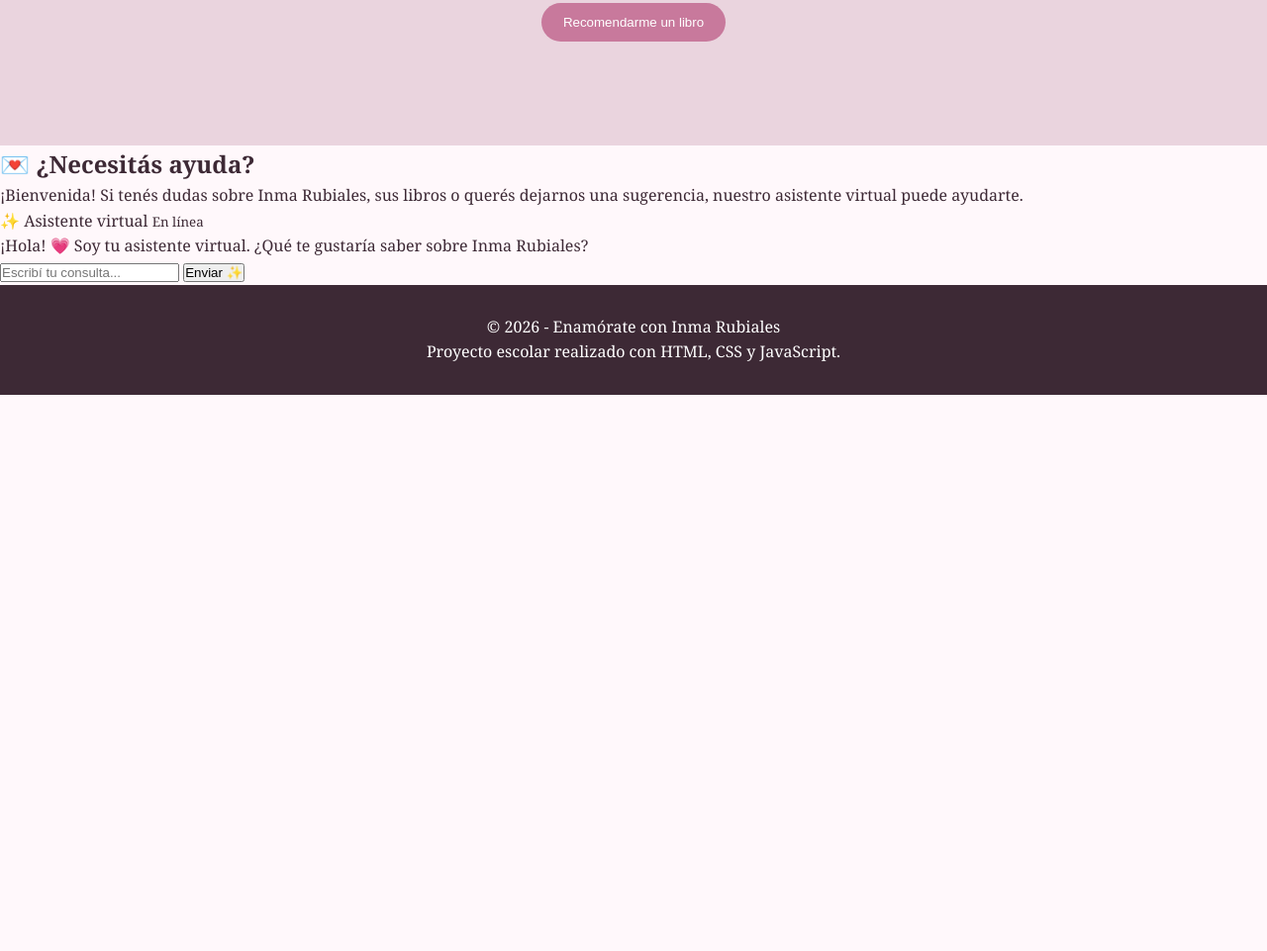
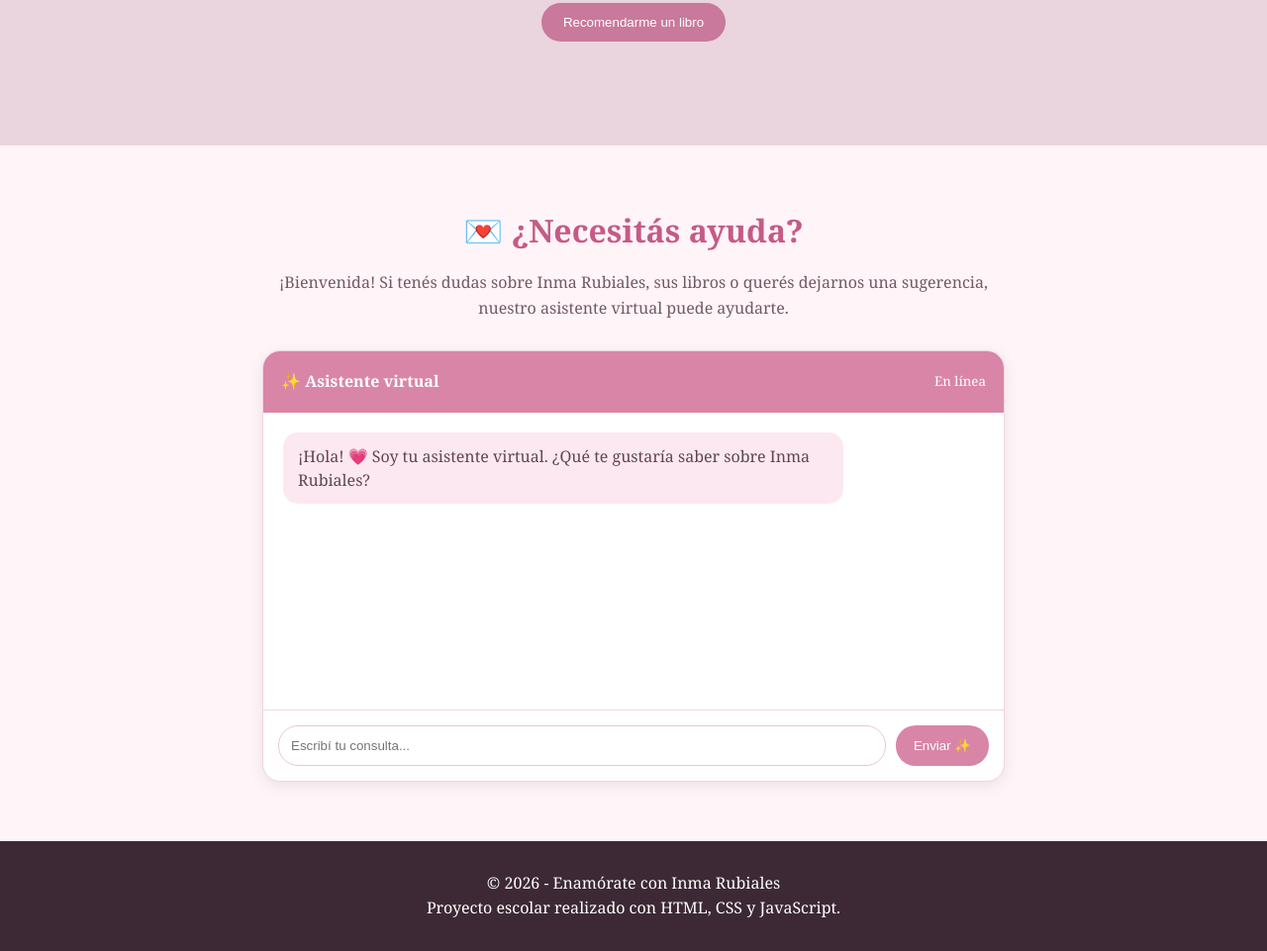
Before and after one commit to jazminfrigidi-creator/enamorate-con-inma-rubiales, a plain HTML site: page index.html in a window 1280 px wide. Shown: the part 2723-3684 px from the top of the page at 99% size. Before the commit the page ends 3122 px from the top, so only its background shows below. Drawn offline with Linux system fonts and the light colour scheme.

Commit message:
Update style.css

```diff
--- a/style.css
+++ b/style.css
@@ -17,6 +17,112 @@ body {
     background-color: #fff8fb;
     color: #3d2935;
     line-height: 1.6;
+}
+
+
+/* SECCIÓN DE AYUDA */
+
+.ayuda-section {
+  padding: 60px 20px;
+  background-color: #fff4f8;
+  text-align: center;
+}
+
+.ayuda-container {
+  max-width: 750px;
+  margin: auto;
+}
+
+.ayuda-section h2 {
+  color: #c45b86;
+  font-size: 32px;
+  margin-bottom: 15px;
+}
+
+.ayuda-descripcion {
+  color: #725966;
+  font-size: 16px;
+  line-height: 1.6;
+  margin-bottom: 30px;
+}
+
+.chat-box {
+  background: white;
+  border-radius: 18px;
+  overflow: hidden;
+  box-shadow: 0 4px 15px rgba(0,0,0,0.08);
+  border: 1px solid #f1d4e0;
+}
+
+.chat-header {
+  background: #d985a7;
+  color: white;
+  padding: 18px;
+  display: flex;
+  justify-content: space-between;
+  align-items: center;
+}
+
+.chat-header span {
+  font-weight: bold;
+}
+
+.chat-mensajes {
+  height: 300px;
+  padding: 20px;
+  overflow-y: auto;
+  display: flex;
+  flex-direction: column;
+  gap: 12px;
+  text-align: left;
+}
+
+.mensaje {
+  padding: 12px 15px;
+  border-radius: 15px;
+  max-width: 80%;
+  line-height: 1.5;
+}
+
+.ia {
+  background: #fce8f0;
+  color: #654354;
+  align-self: flex-start;
+}
+
+.usuario {
+  background: #d985a7;
+  color: white;
+  align-self: flex-end;
+}
+
+#chat-form {
+  display: flex;
+  padding: 15px;
+  gap: 10px;
+  border-top: 1px solid #f1d4e0;
+}
+
+#mensaje-usuario {
+  flex: 1;
+  min-width: 0;
+  padding: 12px;
+  border: 1px solid #e8c6d5;
+  border-radius: 20px;
+  outline: none;
+}
+
+#chat-form button {
+  background: #d985a7;
+  color: white;
+  border: none;
+  border-radius: 20px;
+  padding: 12px 18px;
+  cursor: pointer;
+}
+
+#chat-form button:hover {
+  background: #bd668b;
 }
 
 
```
